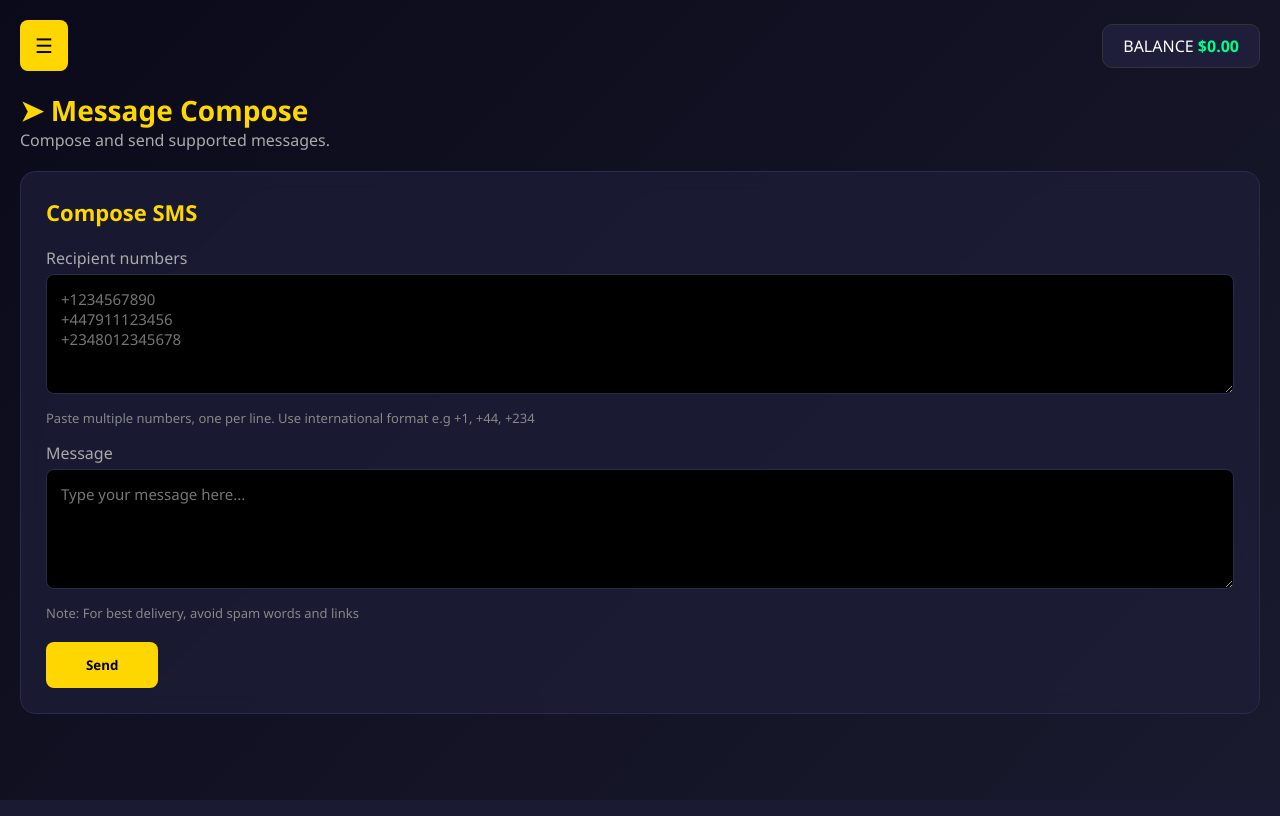
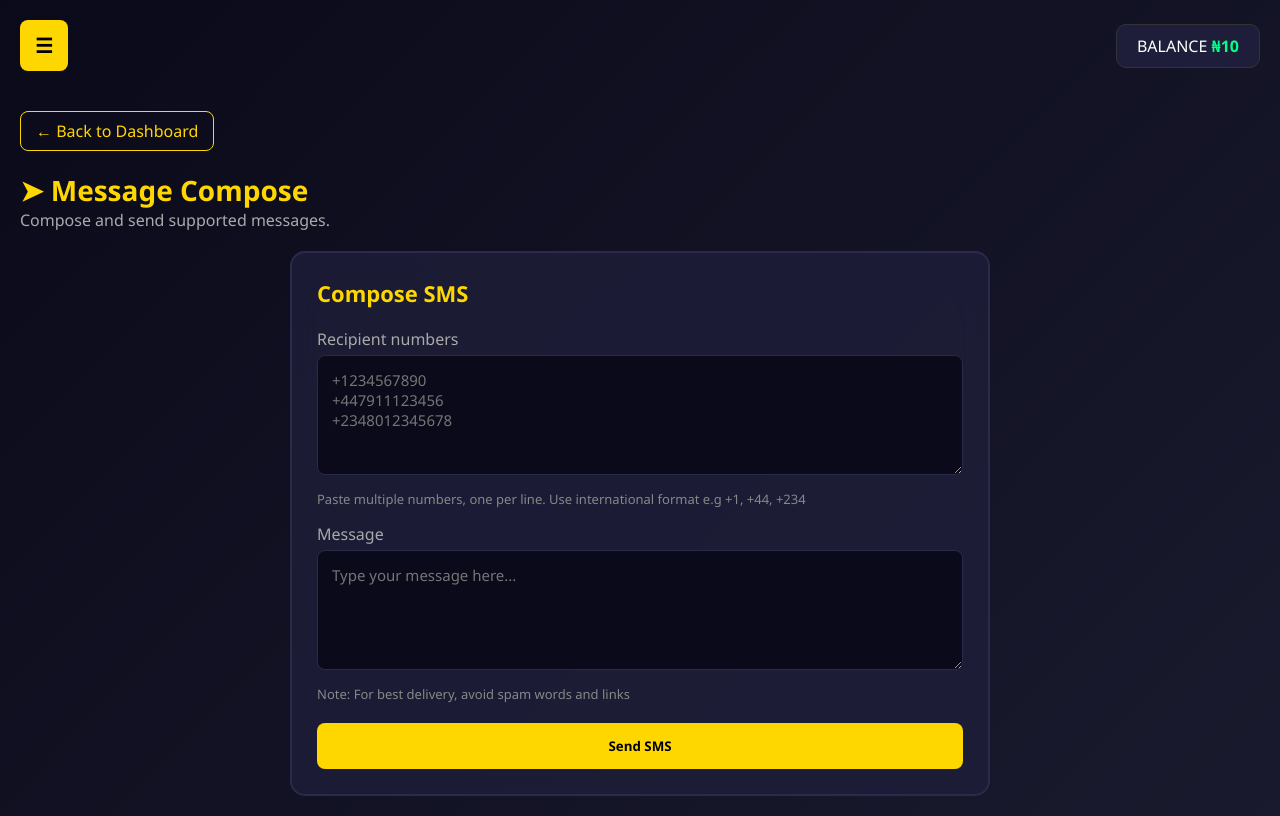
Before and after one commit to ajewoletemi/Kojo-sms-app, a Flask app: template templates/compose.html in a window 1280 px wide. Run offline with Flask 3, Linux system fonts and the light colour scheme; the template is opened without the code that fills it: most values are stand-ins (such as "Sample title", 1, 10 or a date in 2020).

Commit message:
Update compose.html

```diff
--- a/templates/compose.html
+++ b/templates/compose.html
@@ -2,27 +2,56 @@
 <meta name="viewport" content="width=device-width, initial-scale=1">
 <style>
 *{margin:0; padding:0; box-sizing:border-box; font-family:'Segoe UI',Arial;}
-body{background:linear-gradient(135deg, #0a0a1a, #1a1a2e); color:#fff; min-height:100vh; padding:20px;}
-.topbar{display:flex; justify-content:space-between; align-items:center; margin-bottom:20px;}
-.menu{background:#FFD700; color:#000; border:none; padding:12px 15px; border-radius:8px; font-size:20px;}
+body{background:linear-gradient(135deg, #0a0a1a, #1a1a2e); color:#fff; min-height:100vh;}
+.topbar{display:flex; justify-content:space-between; align-items:center; padding:20px; position:relative;}
+.menu{background:#FFD700; color:#000; border:none; padding:12px 15px; border-radius:8px; font-size:20px; font-weight:bold; cursor:pointer;}
 .balance-box{background:#1e1e3a; padding:10px 20px; border-radius:10px; border:1px solid #333;}
 .balance-box b{color:#00FF88;}
+.sidebar{position:fixed; left:-250px; top:0; width:250px; height:100%; background:#1e1e3a; border-right:2px solid #FFD700; transition:0.3s; padding:20px; z-index:1000;}
+.sidebar.active{left:0;}
+.sidebar a{display:block; color:#fff; text-decoration:none; padding:15px 10px; border-radius:8px; margin:10px 0;}
+.sidebar a:hover{background:#2a2a4a; color:#FFD700;}
+.overlay{display:none; position:fixed; top:0; left:0; width:100%; height:100%; background:rgba(0,0,0,0.5); z-index:999;}
+.overlay.active{display:block;}
+.container{padding:20px;}
 h2{color:#FFD700; font-size:28px;}
-h2 span{color:#FFD700;}
 .subtitle{color:#aaa; margin-bottom:20px;}
-.card{background:rgba(30,30,58,0.7); backdrop-filter:blur(10px); padding:25px; border-radius:15px; border:1px solid #2a2a4a;}
+.card{background:rgba(30,30,58,0.8); backdrop-filter:blur(15px); padding:25px; border-radius:15px; border:2px solid #2a2a4a; max-width:700px; margin:0 auto;}
 .card h3{color:#FFD700; margin-bottom:20px; font-size:22px;}
 label{display:block; color:#aaa; margin:15px 0 5px;}
-textarea, input{width:100%; padding:14px; background:#000; border:1px solid #2a2a4a; color:#fff; border-radius:8px; font-size:15px;}
+textarea, input{width:100%; padding:14px; background:#0a0a1a; border:1px solid #2a2a4a; color:#fff; border-radius:8px; font-size:15px;}
 textarea{height:120px;}
+textarea:focus{outline:none; border-color:#FFD700; box-shadow:0 0 10px #FFD700;}
 .note{color:#888; font-size:13px; margin-top:10px;}
-.btn{background:#FFD700; color:#000; padding:14px 40px; border:none; border-radius:8px; font-weight:bold; cursor:pointer; margin-top:20px;}
-</style></head><body>
+.btn{background:#FFD700; color:#000; padding:14px 40px; border:none; border-radius:8px; font-weight:bold; cursor:pointer; margin-top:20px; width:100%;}
+.btn:hover{box-shadow:0 0 20px #FFD700;}
+.back-btn{display:inline-block; margin-bottom:20px; color:#FFD700; text-decoration:none; border:1px solid #FFD700; padding:8px 15px; border-radius:8px;}
+</style>
+<script>
+function toggleMenu(){
+document.getElementById('sidebar').classList.toggle('active');
+document.getElementById('overlay').classList.toggle('active');
+}
+</script>
+</head><body>
+
+<div class="overlay" id="overlay" onclick="toggleMenu()"></div>
+
+<div class="sidebar" id="sidebar">
+<h3 style="color:#FFD700; margin-bottom:20px;">KOJO SMS</h3>
+<a href="/dashboard">Dashboard</a>
+<a href="/compose">Compose SMS</a>
+<a href="/fund_wallet">Fund Wallet</a>
+<a href="/logout">Logout</a>
+</div>
 
 <div class="topbar">
-<button class="menu">☰</button>
-<div class="balance-box"><span>BALANCE</span> <b>$0.00</b></div>
+<button class="menu" onclick="toggleMenu()">☰</button>
+<div class="balance-box"><span>BALANCE</span> <b>₦{{ balance }}</b></div>
 </div>
+
+<div class="container">
+<a href="/dashboard" class="back-btn">← Back to Dashboard</a>
 
 <h2>➤ Message Compose</h2>
 <p class="subtitle">Compose and send supported messages.</p>
@@ -40,8 +69,9 @@ textarea{height:120px;}
 <textarea name="message" placeholder="Type your message here..." required></textarea>
 
 <p class="note">Note: For best delivery, avoid spam words and links</p>
-<button class="btn">Send</button>
+<button class="btn">Send SMS</button>
 </form>
+</div>
 </div>
 
 </body></html>
```
